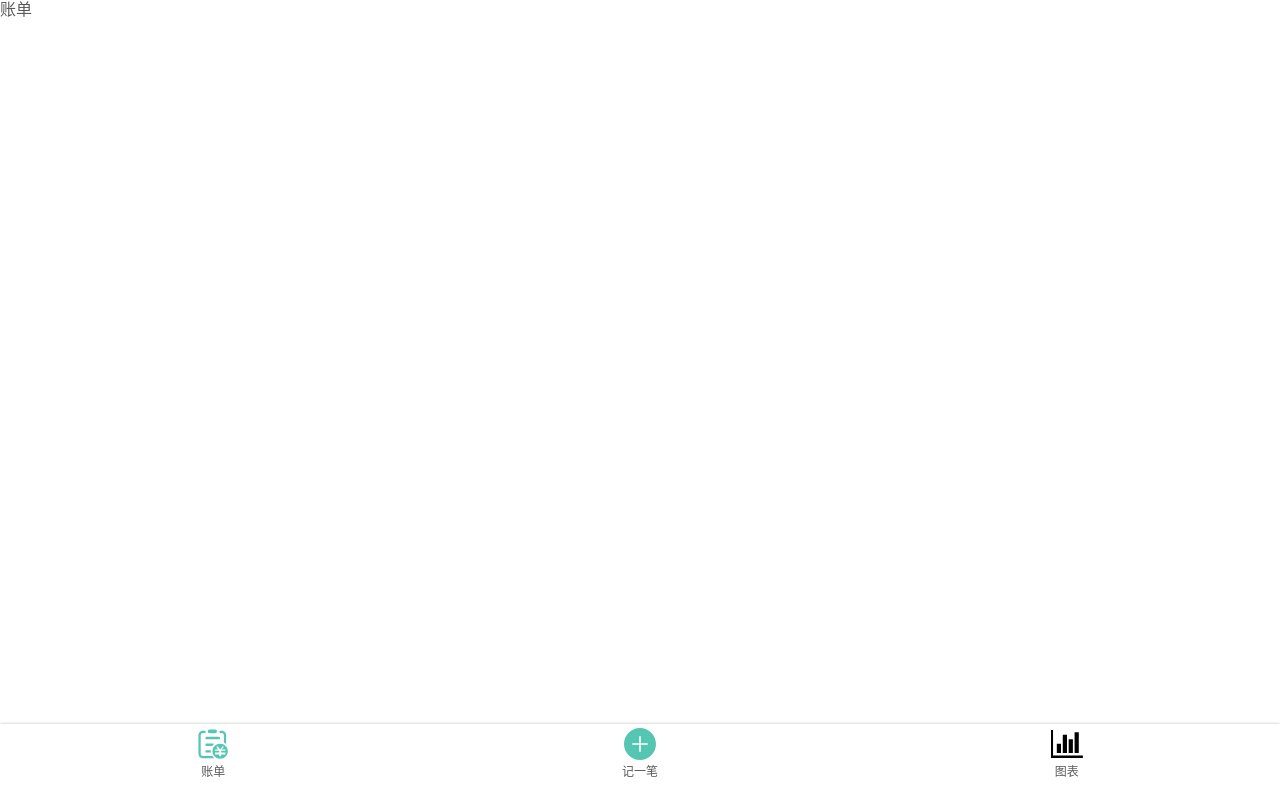
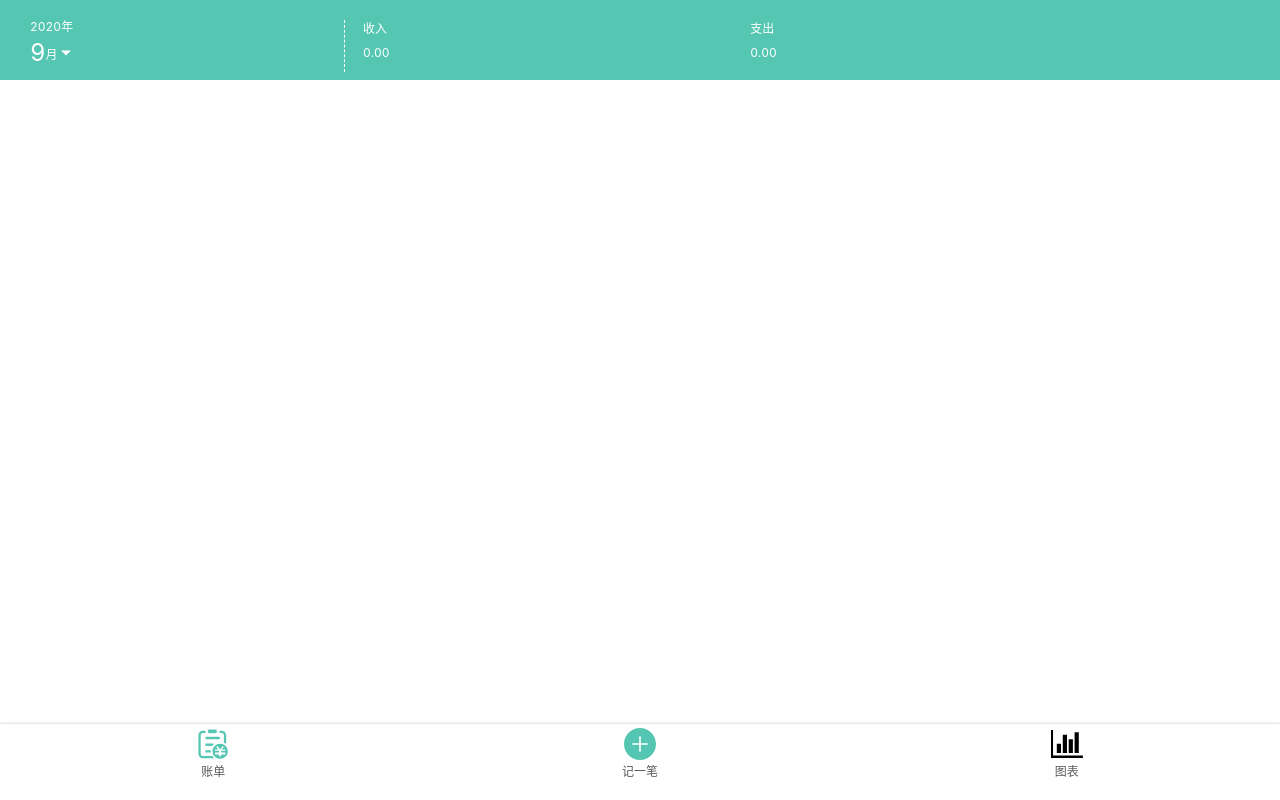
Before and after one commit to kuanglinfeng/react-smtally, a React app: page /bill#/bill in a window 1280 px wide. Built offline with nearby package versions, Linux system fonts and the light colour scheme.

Commit message:
bill页的Header组件完成

```diff
--- a/src/components/DatePicker.tsx
+++ b/src/components/DatePicker.tsx
@@ -42,12 +42,13 @@ const Calendar = styled.div`
 `
 
 type Props = {
+  defaultDate?: Date
   onSelect: (value: any) => void
 }
 
 export default (props: Props) => {
 
-  const [date, setDate] = useState(new Date(dayjs().toString()))
+  const [date, setDate] = useState(props.defaultDate ? props.defaultDate : new Date(dayjs().toString()))
   return (
     <Wrapper>
       <DatePicker
--- a/src/components/Remark.tsx
+++ b/src/components/Remark.tsx
@@ -23,12 +23,13 @@ const Input = styled.input`
 `
 
 type Props = {
+  defaultValue?: string
   onChange: (value: string) => void
 }
 
 export default (props: Props) => {
 
-  const [value, setValue] = useState('')
+  const [value, setValue] = useState(props.defaultValue ? props.defaultValue : '')
 
   const inputChange = (e: any) => {
     setValue(value)
--- a/src/components/add/AmountShow.tsx
+++ b/src/components/add/AmountShow.tsx
@@ -12,29 +12,31 @@ const Amount = styled.span`
   display: inline-block;
   float: right;
   height: 52px;
-  padding: 14px 5px;
+  padding: 14px 10px 15px 0;
 `
 
 type Props = {
   amount: string
+  defaultDate?: Date
+  defaultRemark?: string
   onDateSelect: (date: Date) => void
   onRemarkChange: (remark: string) => void
 }
 
 export default (props: Props) => {
 
-  const onRecordDateSelect = (date: Date) => {
+  const onDateSelect = (date: Date) => {
     props.onDateSelect(date)
   }
 
-  const onRecordRemarkChange = (value: string) => {
+  const onRemarkChange = (value: string) => {
     props.onRemarkChange(value)
   }
 
   return (
     <Wrapper>
-      <DatePicker onSelect={onRecordDateSelect} />
-      <Remark onChange={onRecordRemarkChange}/>
+      <DatePicker defaultDate={props.defaultDate} onSelect={onDateSelect} />
+      <Remark defaultValue={props.defaultRemark} onChange={onRemarkChange}/>
       <Amount>{'￥' + props.amount}</Amount>
     </Wrapper>
   )
--- a/src/components/add/Keyboard.tsx
+++ b/src/components/add/Keyboard.tsx
@@ -2,6 +2,7 @@ import React, { SyntheticEvent, useEffect, useState } from 'react'
 import styled from 'styled-components'
 import Icon from 'components/Icon'
 import theme from 'theme'
+import { Toast } from 'antd-mobile'
 
 const Wrapper = styled.div`
   width: 100%;
@@ -35,20 +36,21 @@ const Wrapper = styled.div`
 `
 
 type Props = {
-  onValueChange: (value: string) => void
+  defaultAmount?: string
+  onAmountChange: (amount: string) => void
   onSubmit: (amount: number) => void
 }
 
 export default (props: Props) => {
 
-  const [amount, setAmount] = useState('0')
+  const [amount, setAmount] = useState(props.defaultAmount ? props.defaultAmount : '0')
   const [adding, setAdding] = useState(false)
   const [subtracting, setSubtracting] = useState(false)
   const [firstAmount, setFirstAmount] = useState('0')
   const [secondAmount, setSecondAmount] = useState('0')
 
   useEffect(() => {
-    props.onValueChange(amount)
+    props.onAmountChange(amount)
   }, [props, amount])
 
   const save = () => {
@@ -67,11 +69,11 @@ export default (props: Props) => {
     } else {
       const formatAmount = parseFloat(parseFloat(amount).toFixed(2))
       if (formatAmount < 0) {
-        alert('请输入正确的金额！')
+        Toast.info('请输入正确的金额哦！', 2)
       } else {
         props.onSubmit(formatAmount)
+        clear()
       }
-      clear()
     }
   }
 
--- a/src/components/add/UserTags.tsx
+++ b/src/components/add/UserTags.tsx
@@ -78,9 +78,12 @@ export default (props: Props) => {
   useEffect(() => {
     const tags = props.type === '-' ? userOutlayTags : userIncomeTags
     if (props.defaultTag) {
+      console.log(props.defaultTag)
       setSelectedTag(props.defaultTag)
+      props.onSelect(props.defaultTag)
     } else {
       setSelectedTag(tags[0])
+      props.onSelect(tags[0])
     }
     // 数据库没有 则设置默认值
     if (get().length === 0) {
@@ -88,7 +91,6 @@ export default (props: Props) => {
       set(tags)
     } else {
       setUserTags(get())
-      setSelectedTag(get()[0])
     }
     // eslint-disable-next-line react-hooks/exhaustive-deps
   }, [props.type])
--- /dev/null
+++ b/src/components/bill/Header.tsx
@@ -0,0 +1,103 @@
+import React, { useEffect, useState } from 'react'
+import styled from 'styled-components'
+import Header from 'components/Header'
+import Icon from 'components/Icon'
+import { Picker } from 'antd-mobile'
+import { PickerData } from 'antd-mobile/es/picker/PropsType'
+import dayjs from 'dayjs'
+
+const Wrapper = styled(Header)`
+  padding-top: 20px;
+  color: #fff;
+  font-size: 12px;
+  .icon {
+    width: 16px;  height: 16px;
+    padding: 3px;
+    margin-bottom: -2px;
+  }
+`
+const Date = styled.div`
+  padding: 0 18px;
+  width: 35%;
+  border-right: 1px dashed #fff;
+  display: flex;
+  flex-direction: column;
+  > div {
+     > div {
+      display:flex;
+      align-items: center;
+      height: 38px;
+      > span {
+        font-size: 24px;
+      }
+    }
+  }
+`
+
+const Total = styled.div`
+  display: flex;
+  width: 100%;
+  > div {
+    width: 40%;
+    display: flex;
+    flex-direction: column;
+    margin-left: 18px;
+    > div {
+      padding: 10px 0;
+    }
+  }
+`
+
+type Props = {
+  income: number
+  outlay: number
+  onMonthChange: (month: string) => void
+}
+
+export default (props: Props) => {
+
+  const [year] = useState(dayjs().year())
+  const [month, setMonth] = useState(dayjs().month() + 1 + '')
+
+  const createPickerData = () => {
+    const data: PickerData[] = []
+    for (let i = 1; i < 13; i++) {
+      data.push({ label: i.toString(), value: i.toString() })
+    }
+    return data
+  }
+
+  useEffect(() => {
+    props.onMonthChange(month)
+  }, [month])
+
+  const onPickerChange = (value: any) => {
+    setMonth(value[0])
+  }
+
+  return (
+    <Wrapper>
+      <Date>
+        <span>{ year }年</span>
+        <Picker data={ createPickerData() } title="选择月份" cols={ 1 } value={ [month] } onChange={ onPickerChange }>
+          <div>
+              <span>
+                { month }
+              </span>
+            <div>月<Icon name="down" /></div>
+          </div>
+        </Picker>
+      </Date>
+      <Total>
+        <div>
+          <span>收入</span>
+          <div>{props.income.toFixed(2)}</div>
+        </div>
+        <div>
+          <span>支出</span>
+          <div>{props.outlay.toFixed(2)}</div>
+        </div>
+      </Total>
+    </Wrapper>
+  )
+}
--- a/src/index.css
+++ b/src/index.css
@@ -46,3 +46,32 @@ html, body {
 .am-modal-footer > .am-modal-button-group-h >.am-modal-button:nth-child(2) {
   color: #55C6B2;
 }
+
+.picker-list .am-list-item .am-list-line .am-list-extra {
+  flex-basis: initial;
+}
+
+.test {
+  position: relative;
+  border-bottom: 0;
+}
+
+.test:after {
+  content: '';
+  position: absolute;
+  background-color: #ddd;
+  display: block;
+  z-index: 1;
+  top: auto;
+  right: auto;
+  bottom: 0;
+  left: 0;
+  width: 100%;
+  height: 1PX;
+  -webkit-transform-origin: 50% 100%;
+  -ms-transform-origin: 50% 100%;
+  transform-origin: 50% 100%;
+  -webkit-transform: scaleY(0.5);
+  -ms-transform: scaleY(0.5);
+  transform: scaleY(0.5);
+}
--- a/src/views/Add.tsx
+++ b/src/views/Add.tsx
@@ -4,6 +4,8 @@ import Header from 'components/add/Header'
 import Keyboard from 'components/add/Keyboard'
 import AmountShow from 'components/add/AmountShow'
 import UserTags from 'components/add/UserTags'
+import useRecords from 'hooks/useRecords'
+import { useHistory } from 'react-router-dom'
 
 const Wrapper = styled.div`
   height: 100vh;
@@ -18,15 +20,18 @@ export default function () {
   const [amount, setAmount] = useState('')
   const [date, setDate] = useState(new Date())
   const [remark, setRemark] = useState('')
+  const [tag, setTag] = useState()
+  const { add } = useRecords()
+
+  const history = useHistory()
 
   const onTypeSelect = (value: string) => {
     setTypeValue(value === '支出' ? '-' : '+')
   }
 
   const onTagSelect = (tag: TagItem) => {
-    console.log(tag.title)
+    setTag(tag)
   }
-
 
   const onAmountChange = (amount: string) => {
     setAmount(amount)
@@ -41,18 +46,17 @@ export default function () {
   }
 
   const onSubmit = (amount: number) => {
-    console.log('类型：', typeValue)
-    console.log('日期：', date)
-    console.log('备注：', remark)
-    console.log('金额：', amount)
+    add({ type: typeValue, tag: tag, date: date, remark: remark, amount: amount })
+    // 路由跳转到 /bill
+    history.push('/bill')
   }
 
   return (
     <Wrapper>
-      <Header onSelect={onTypeSelect} values={['支出', '收入']} defaultValue={'支出'}/>
-      <UserTags type={typeValue} onSelect={onTagSelect} />
-      <AmountShow amount={amount} onDateSelect={onDateSelect} onRemarkChange={onRemarkChange} />
-      <Keyboard onValueChange={onAmountChange} onSubmit={onSubmit} />
+      <Header onSelect={ onTypeSelect } values={ ['支出', '收入'] } />
+      <UserTags type={ typeValue } onSelect={ onTagSelect } />
+      <AmountShow amount={ amount } onDateSelect={ onDateSelect } onRemarkChange={ onRemarkChange } />
+      <Keyboard onAmountChange={ onAmountChange } onSubmit={ onSubmit } />
     </Wrapper>
   )
 }
--- a/src/views/Bill.tsx
+++ b/src/views/Bill.tsx
@@ -1,11 +1,20 @@
-import React from 'react'
+import React, { useState } from 'react'
 import Layout from 'components/Layout'
+import Header from 'components/bill/Header'
 
 export default function () {
+
+  const [income, setIncome] = useState(0)
+  const [outlay, setOutlay] = useState(0)
+
+  const onMonthChange = (month: string) => {
+    console.log(month)
+  }
+
   return (
     <Layout>
       <div>
-        账单
+        <Header income={income} onMonthChange={onMonthChange} outlay={outlay} />
       </div>
     </Layout>
   )
```
Also changed, not shown: src/icons/down.svg (added), 1 other file (tests, documents, lock files or other folders).
